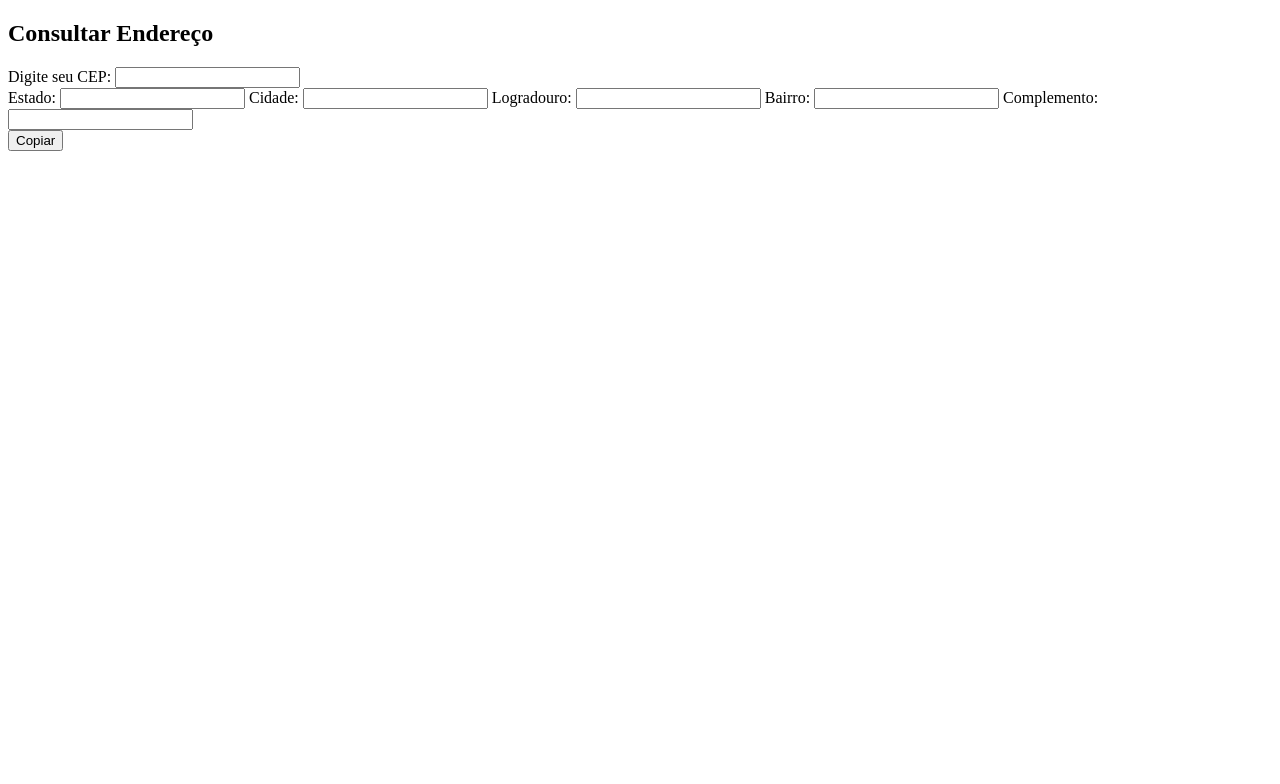
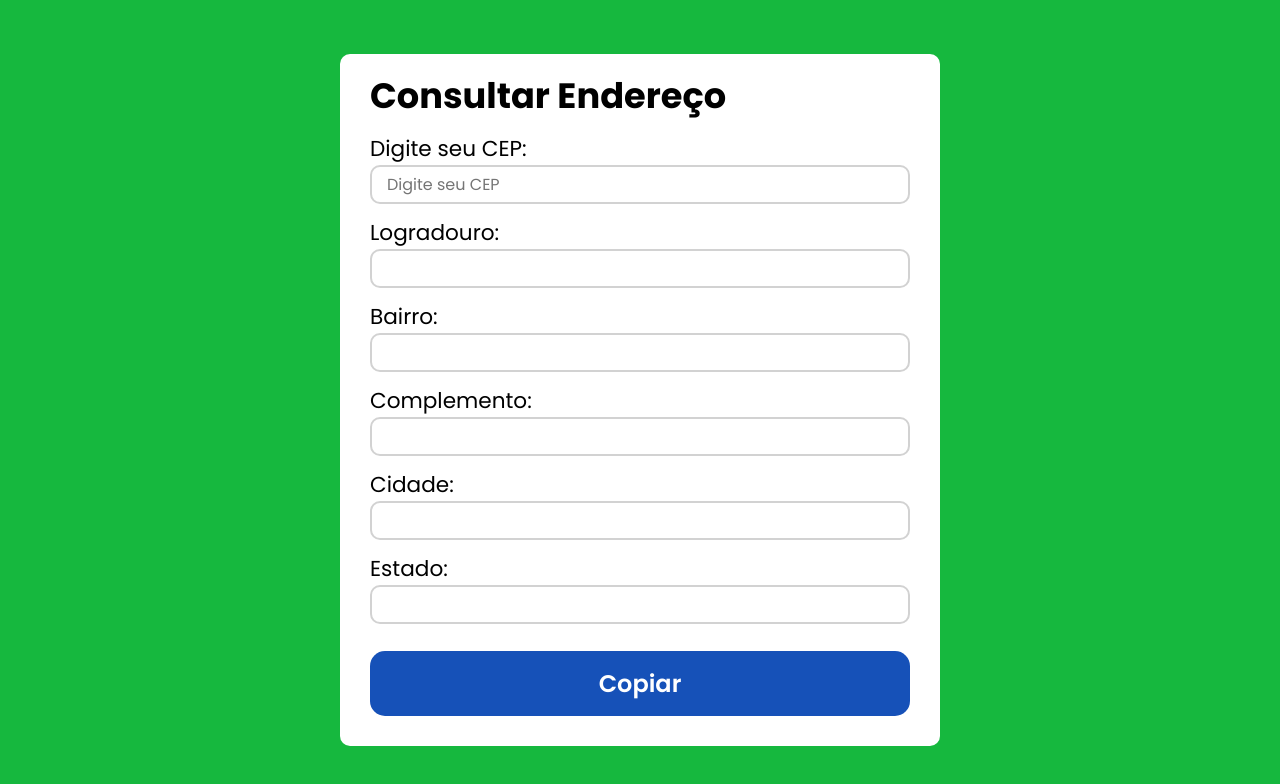
Before and after one commit to M1guel-cb/consultar-cep-via-api, a plain HTML site: page index.html in a window 1280 px wide. Drawn offline with Linux system fonts and the light colour scheme.

Commit message:
ok, vamo ver

```diff
--- a/assets/scripts/script.js
+++ b/assets/scripts/script.js
@@ -5,6 +5,7 @@ const complemento = document.querySelector("#compl");
 const bairro = document.querySelector("#bairro");
 const botao = document.querySelector("#botao");
 var cep = 0;
+var text
 
 function consultarCEP() {
     cep = document.querySelector("input#cep").value;
@@ -18,17 +19,55 @@ function consultarCEP() {
 
     fetch(url).then(function (response) {
         response.json().then(function (data) {
-            estado.value = data.uf;
-            cidade.value = data.localidade;
-            bairro.value = data.bairro;
-            complemento.value = data.complemento;
-            logradouro.value = data.logradouro;
+            console.log(data)
+            if (data.uf == undefined) {
+                estado.value = 'Não encontrei nada'
+            }
+            else {
+                estado.value = data.uf;
+            }
+
+            if (data.localidade == undefined) {
+                cidade.value = 'Não encontrei nada'
+            }else {
+                cidade.value = data.localidade;
+            }
+
+            if (data.bairro == undefined) {
+                bairro.value = 'Não encontrei nada'
+            }
+            else {
+                bairro.value = data.bairro;
+            }
+
+            if (data.complemento == '') {
+                complemento.value = 'Não possui'
+            }
+            else if (data.complemento == undefined) {
+                complemento.value = "Não encontrei nada";
+            } else {
+                complemento.value = data.complemento;
+            }
+            if (data.logradouro == undefined) {
+                logradouro.value = "Não encontrei nada";
+            }
+            else {
+                logradouro.value = data.logradouro;
+            }
+            if (logradouro.value == 'Não encontrei nada' && complemento.value == 'Não encontrei nada' && bairro.value == 'Não encontrei nada') {
+                text = `CEP inválido!`
+            } else {
+            text = `CEP: ${cep}
+Logradouro: ${logradouro.value}
+Bairro: ${bairro.value}
+Complemento: ${complemento.value}
+Cidade: ${cidade.value}
+Estado: ${estado.value}`
+            }
         });
     });
 }
 
 function copy() {
-    navigator.clipboard.writeText(cep).then(() => {
-        console.log('CEP copiado!');
-    });
+    navigator.clipboard.writeText(text);
 }
--- /dev/null
+++ b/assets/styles/mq.css
@@ -0,0 +1,23 @@
+@charset "UTF-8";
+@import url('https://fonts.googleapis.com/css2?family=Poppins:ital,wght@0,300;0,400;0,500;0,600;0,700;0,800;1,300;1,400;1,500;1,600;1,700;1,800&display=swap');
+
+/*
+Device Breakpoints
+- Pequenas telas: até 600px
+- Celular: 600px até 768px
+- Tablet: 769px até 992px
+- Desktop: 992px até 1200px
+- Grandes telas: acima de 1200px
+*/
+
+@media screen and (max-width: 768px){
+    section {
+        height: 100%;
+        width: 100%;
+        border-radius: 0px;
+    }
+}
+
+@media screen and (max-width: 600px) {
+
+}
--- a/assets/styles/style.css
+++ b/assets/styles/style.css
@@ -1 +1,71 @@
 @charset "UTF-8";
+@import url('https://fonts.googleapis.com/css2?family=Poppins:ital,wght@0,300;0,400;0,500;0,600;0,700;0,800;1,300;1,400;1,500;1,600;1,700;1,800&display=swap');
+
+:root {
+    --verde: #16B83E;
+    --amarelo: #FFE11F;
+    --azul: #1651B8;
+}
+
+* {
+    margin: 0;
+    padding: 0;
+    box-sizing: border-box;
+    font-family: 'Poppins', arial, sans-serif;
+}
+
+body {
+    height: 100vh;
+    width: 100vw;
+    display: flex;
+    justify-content: center;
+    align-items: center;
+    flex-direction: column;
+    background-color: var(--verde);
+}
+
+section {
+    padding: 15px 30px 30px 30px;
+    background-color: white;
+    width: 600px;
+    border-radius: 10px;
+}
+
+h1 {
+    font-size: 2.2em;
+    margin-bottom: 10px;
+}
+
+label {
+    font-size: 1.35em;
+}
+
+input {
+    display: block;
+    width: 100%;
+    margin-bottom: 12px;
+    border: 2px solid rgb(210, 210, 210);
+    font-size: 1em;
+    padding: 5px 15px;
+    border-radius: 10px;
+}
+
+button {
+    background-color: var(--azul);
+    transition: .3s;
+    border: none;
+    height: 65px;
+    width: 100%;
+    font-weight: 600;
+    font-size: 1.5em;
+    margin-top: 15px;
+    border-radius: 15px;
+    cursor: pointer;
+    color: white;
+}
+
+button:hover {
+    transform: translateY(-10px);
+    background-color: var(--amarelo);
+    color: black;
+}
--- a/index.html
+++ b/index.html
@@ -4,31 +4,26 @@
         <meta charset="UTF-8" />
         <meta name="viewport" content="width=device-width, initial-scale=1.0" />
         <link rel="stylesheet" href="assets/styles/style.css" />
+        <link rel="stylesheet" href="assets/styles/mq.css" />
         <link rel="shortcut icon" href="assets/images/favicon.ico" type="image/x-icon" />
         <title>Consultar Endereço via API</title>
     </head>
     <body>
         <section>
             <h1>Consultar Endereço</h1>
-
             <label for="cep">Digite seu CEP: </label>
-            <input type="number" id="cep" onblur="consultarCEP()" step="1" min="0"/>
-
+            <input type="number" id="cep" onblur="consultarCEP()" step="1" min="0" placeholder="Digite seu CEP" />
             <div id="res">
+                <label for="log">Logradouro: </label>
+                <input type="text" name="log" id="log" />
+                <label for="bairro">Bairro: </label>
+                <input type="text" name="bairro" id="bairro" />
+                <label for="compl">Complemento: </label>
+                <input type="text" name="compl" id="compl" />
+                <label for="cidade">Cidade: </label>
+                <input type="text" name="cidade" id="cidade" />
                 <label for="estado">Estado: </label>
-                <input type="text" name="estado" id="estado">
-
-                <label for="cidade">Cidade: </label>
-                <input type="text" name="cidade" id="cidade">
-
-                <label for="log">Logradouro: </label>
-                <input type="text" name="log" id="log">
-
-                <label for="bairro">Bairro: </label>
-                <input type="text" name="bairro" id="bairro">
-
-                <label for="compl">Complemento: </label>
-                <input type="text" name="compl" id="compl">
+                <input type="text" name="estado" id="estado" />
             </div>
             <button onclick="copy()">Copiar</button>
         </section>
```
